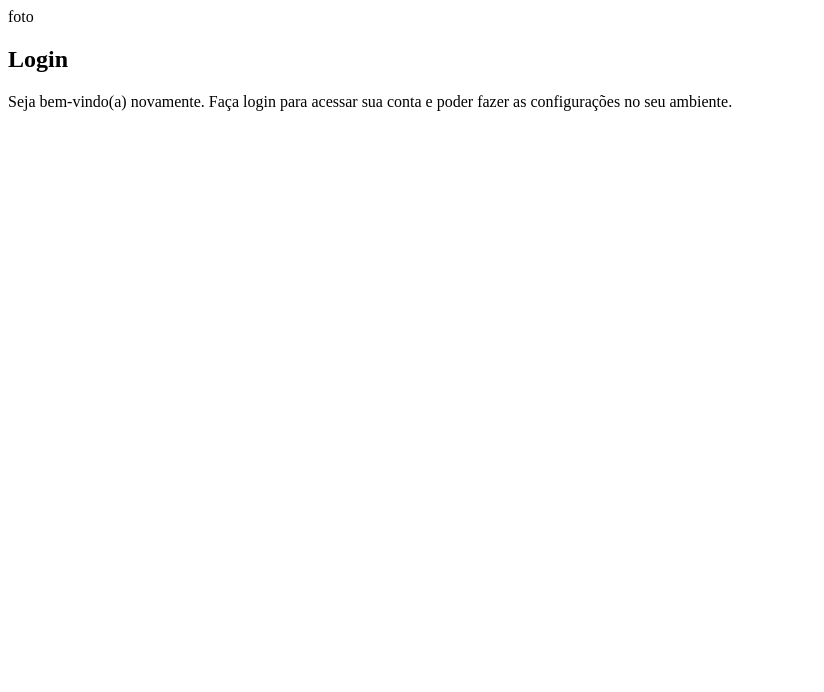
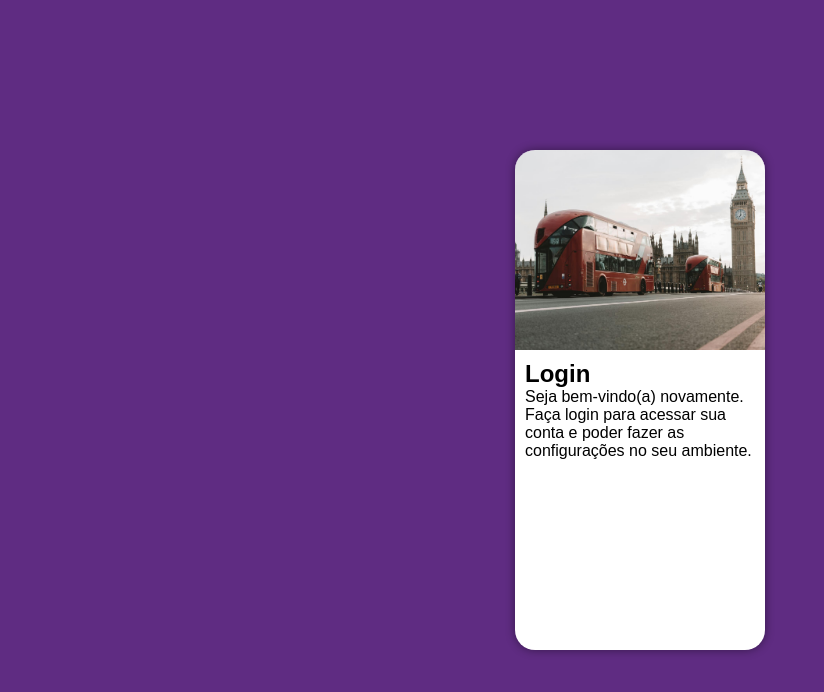
Before and after one commit to flavio-ui/projeto-login, a plain HTML site: page index.html in a window 1280 px wide. Shown: the whole page, without its empty margins (0-824 px from the left). Drawn offline with Linux system fonts and the light colour scheme.

Commit message:
projeto login  estilos

```diff
--- a/estilos/style.css
+++ b/estilos/style.css
@@ -1 +1,50 @@
 @charset "UTF-8";
+
+/*
+Verde: #49a09d
+lilás: #5f2c82
+*/
+
+* {
+    font-family: Arial, Helvetica, sans-serif;
+    padding: 0px;
+    margin: 0px;
+    box-sizing: border-box;
+}
+
+body, html {
+    background-color: #5f2c82;
+    height: 100vh;
+    width: 100vw;
+}
+
+main {
+    position: relative;
+    height: 100vh;
+    width: 100vw;
+}
+
+section#login {
+    position: absolute;
+    background-color: white;
+    width: 250px;
+    height: 500px;
+    border-radius: 20px;
+    top: 50%;
+    left: 50%;
+    transform: translate(-50%, -50%);
+    overflow: hidden;
+    box-shadow: 0px 0px 10px rgba(0, 0, 0, 0.437);
+}
+
+section#login > div#imagem {
+    display: block;
+    background: #5f2c82 url(../imagens/londres.jpg) no-repeat left center;
+    background-size: cover;
+    height: 200px;
+}
+
+section#login > div#formulario {
+    display: block;
+    padding: 10px;
+}
--- a/index.html
+++ b/index.html
@@ -10,12 +10,13 @@
     <main>
         <section id="login">
             <div id="imagem">
-                foto
             </div>
             <div id="formulario">
                 <h1>Login</h1>
                 <p>Seja bem-vindo(a) novamente. Faça login para acessar sua conta e poder fazer as configurações no seu ambiente.</p>
-                <form action="login.php" method="post"></form>
+                <form action="login.php" method="post">
+
+                </form>
             </div>
         </section>
     </main>
```
Also changed, not shown: imagens/londres.jpg (renamed from imagens/pexels-gonzalo-mendiola-95842233-17649453.jpg), imagens/pexels-ryank.jpg (renamed from imagens/pexels-ryank-11909536.jpg).
